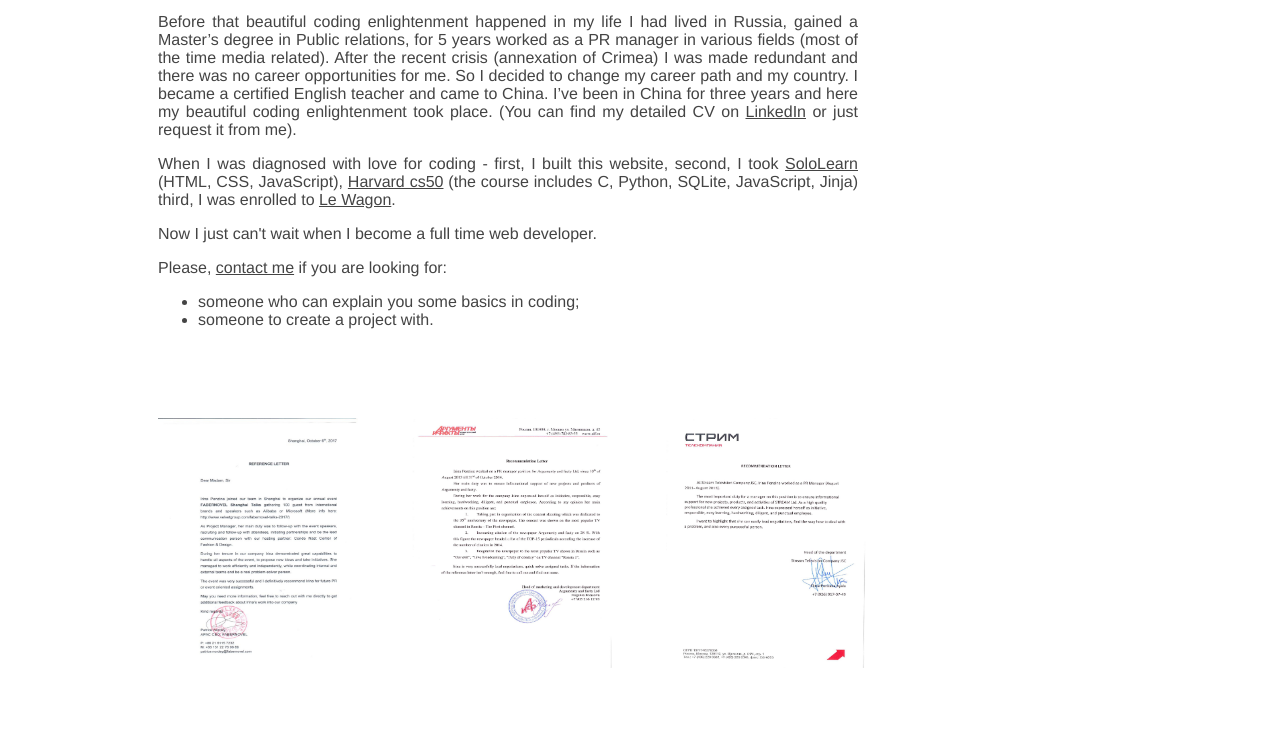
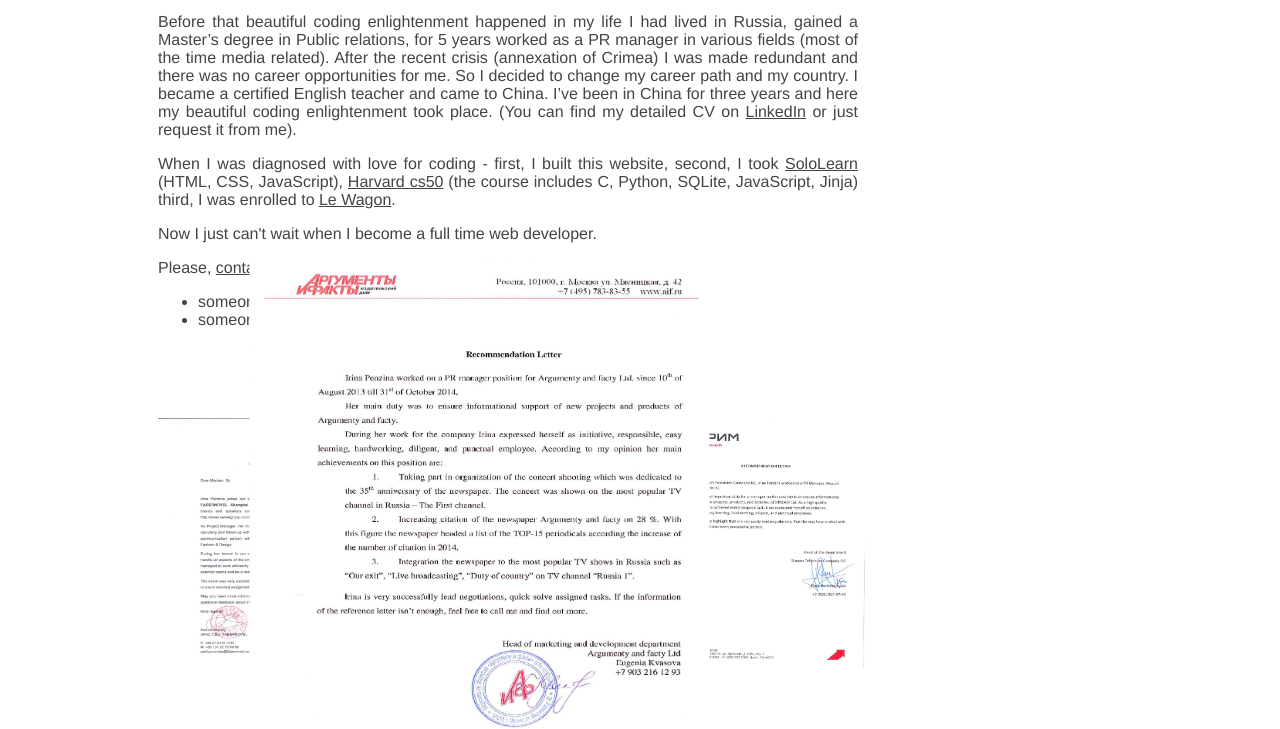
Before and after one commit to IrinaPenzina/2i-s, a plain HTML site: page work.html in a window 1280 px wide. In both pictures the pointer is over the picture 537 px from the left and 1361 px from the top of the page. Shown: the part 818-1547 px from the top of the page. Drawn offline with Linux system fonts and the light colour scheme.

Commit message:
Update work.css

```diff
--- a/work.css
+++ b/work.css
@@ -92,6 +92,9 @@
 	padding-right: 50px;
 	transition: transform .2s;
 }
+.zoom2 {
+	transition: transform .2s;
+}
 
 .zoom:hover {
 	-ms-transform: scale(2.3); /* IE 9 */
@@ -99,6 +102,16 @@
   	transform: scale(2.3);
 }
 
+.zoom1:hover {
+	-ms-transform: scale(2.3); /* IE 9 */
+  	-webkit-transform: scale(2.3); /* Safari 3-8 */
+  	transform: scale(2.3);
+}
+.zoom2:hover {
+	-ms-transform: scale(2.3); /* IE 9 */
+  	-webkit-transform: scale(2.3); /* Safari 3-8 */
+  	transform: scale(2.3);
+}
 footer{
 	padding-top:50px;
 }
```
